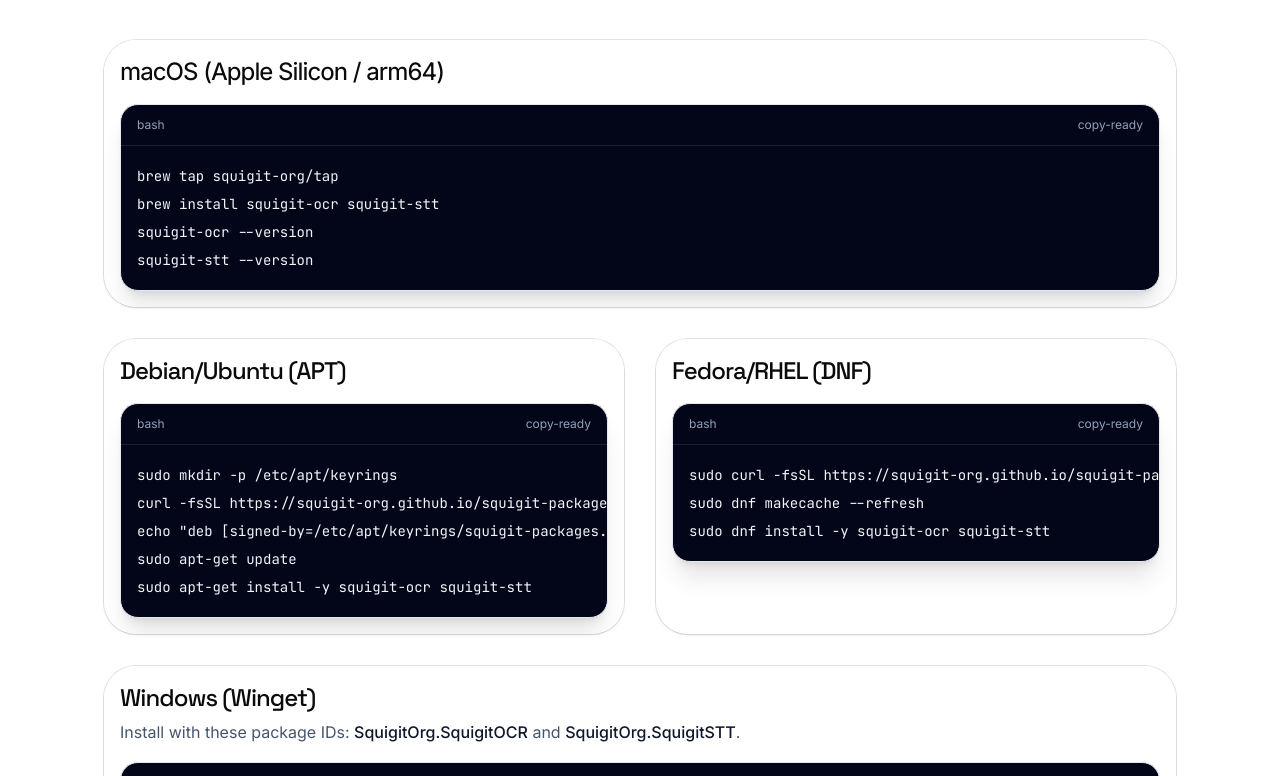
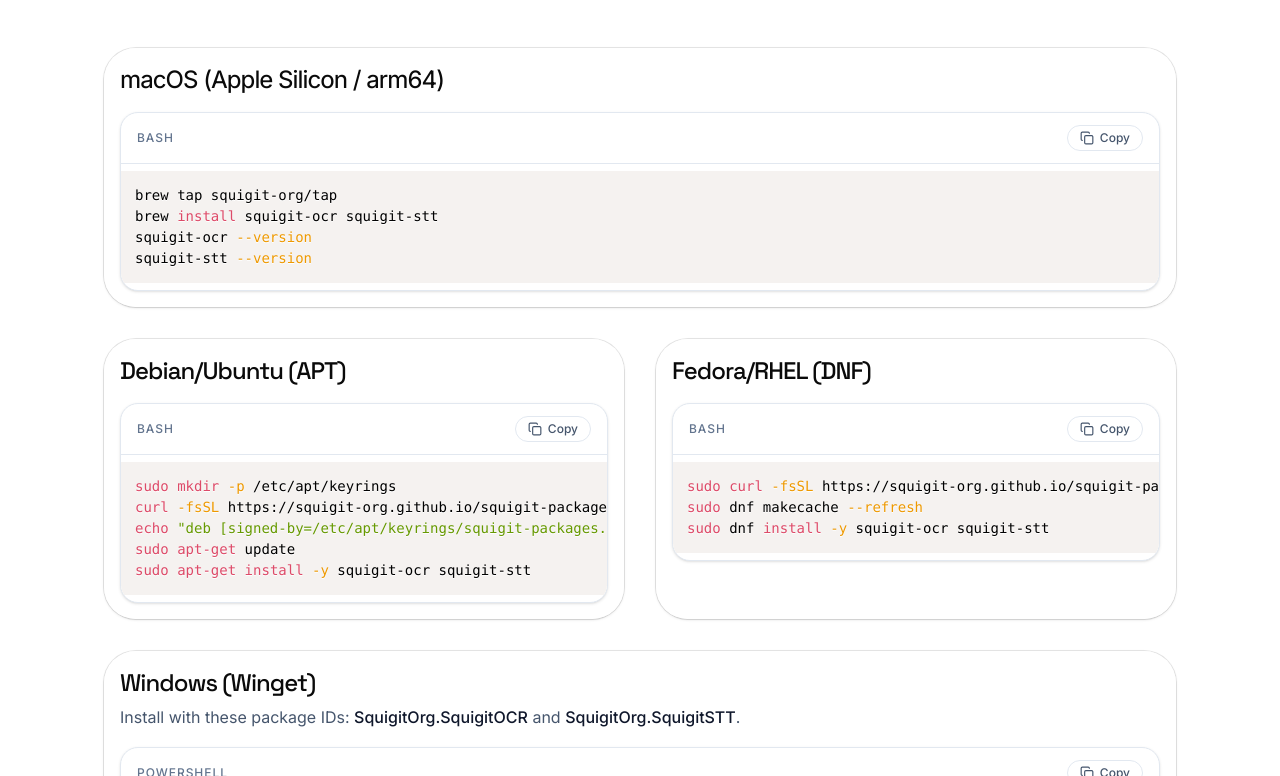
Before and after one commit to squigit-org/squigit-org.github.io, a React (Vite) app: page / in a window 1280 px wide. Shown: the part 4964-5740 px from the top of the page. Built offline with nearby package versions, Linux system fonts and the light colour scheme.

Commit message:
feat(CodeBlock): integrate Prism.js for syntax highlighting and add copy-to-clipboard functionality feat(Download): enhance heading animation and add new CSS classes for styling style: update scrollbar styles for better visibility and aesthetics

```diff
--- a/package.json
+++ b/package.json
@@ -22,6 +22,7 @@
     "express": "^4.21.2",
     "lucide-react": "^0.546.0",
     "motion": "^12.23.24",
+    "prismjs": "^1.30.0",
     "react": "^19.0.0",
     "react-dom": "^19.0.0",
     "react-markdown": "^10.1.0",
@@ -35,6 +36,7 @@
   "devDependencies": {
     "@types/express": "^4.17.21",
     "@types/node": "^22.14.0",
+    "@types/prismjs": "^1.26.6",
     "autoprefixer": "^10.4.21",
     "tailwindcss": "^4.1.14",
     "tsx": "^4.21.0",
--- a/src/components/ui/CodeBlock.tsx
+++ b/src/components/ui/CodeBlock.tsx
@@ -1,12 +1,129 @@
-export function CodeBlock({ lines, language }: { lines: string[]; language: string }) {
+import { useEffect, useMemo, useRef, useState } from "react";
+import { CheckIcon, CopyIcon } from "lucide-react";
+import Prism from "prismjs";
+import "prismjs/themes/prism.css";
+import "prismjs/components/prism-bash";
+import "prismjs/components/prism-powershell";
+import "prismjs/components/prism-javascript";
+import "prismjs/components/prism-typescript";
+import "prismjs/components/prism-json";
+import "prismjs/components/prism-python";
+
+const PRISM_LANGUAGE_BY_ALIAS: Record<string, string> = {
+  bash: "bash",
+  sh: "bash",
+  shell: "bash",
+  shellscript: "bash",
+  zsh: "bash",
+  powershell: "powershell",
+  ps: "powershell",
+  ps1: "powershell",
+  pwsh: "powershell",
+  javascript: "javascript",
+  js: "javascript",
+  typescript: "typescript",
+  ts: "typescript",
+  json: "json",
+  python: "python",
+  py: "python",
+};
+
+function resolvePrismLanguage(language: string) {
+  return PRISM_LANGUAGE_BY_ALIAS[language.trim().toLowerCase()] ?? "bash";
+}
+
+async function copyToClipboard(text: string) {
+  if (
+    typeof navigator !== "undefined" &&
+    navigator.clipboard &&
+    typeof window !== "undefined" &&
+    window.isSecureContext
+  ) {
+    await navigator.clipboard.writeText(text);
+    return;
+  }
+
+  if (typeof document === "undefined") {
+    throw new Error("Clipboard unavailable");
+  }
+
+  const textArea = document.createElement("textarea");
+  textArea.value = text;
+  textArea.style.position = "fixed";
+  textArea.style.opacity = "0";
+  textArea.style.left = "-9999px";
+  document.body.appendChild(textArea);
+  textArea.focus();
+  textArea.select();
+  document.execCommand("copy");
+  textArea.remove();
+}
+
+export function CodeBlock({
+  lines,
+  language,
+}: {
+  lines: string[];
+  language: string;
+}) {
+  const [copied, setCopied] = useState(false);
+  const codeRef = useRef<HTMLElement | null>(null);
+  const source = useMemo(() => lines.join("\n"), [lines]);
+  const prismLanguage = useMemo(() => resolvePrismLanguage(language), [language]);
+  const languageLabel = language.trim().toLowerCase();
+
+  useEffect(() => {
+    if (!codeRef.current) {
+      return;
+    }
+    Prism.highlightElement(codeRef.current);
+  }, [prismLanguage, source]);
+
+  useEffect(() => {
+    if (!copied) {
+      return;
+    }
+    const timeoutId = window.setTimeout(() => {
+      setCopied(false);
+    }, 1500);
+    return () => {
+      window.clearTimeout(timeoutId);
+    };
+  }, [copied]);
+
+  const handleCopy = async () => {
+    try {
+      await copyToClipboard(source);
+      setCopied(true);
+    } catch {
+      setCopied(false);
+    }
+  };
+
   return (
-    <div className="overflow-hidden rounded-2xl border border-slate-200 bg-slate-950 shadow-xl">
-      <div className="flex items-center justify-between border-b border-white/10 px-4 py-3 text-xs text-slate-400">
-        <span>{language}</span>
-        <span>copy-ready</span>
+    <div className="overflow-hidden rounded-2xl border border-slate-200 bg-white shadow-sm">
+      <div className="flex items-center justify-between border-b border-slate-200 px-4 py-3 text-xs">
+        <span className="font-medium uppercase tracking-[0.08em] text-slate-500">
+          {languageLabel}
+        </span>
+        <button
+          type="button"
+          onClick={handleCopy}
+          className="inline-flex items-center gap-1.5 rounded-full border border-slate-200 bg-white px-3 py-1 font-medium text-slate-600 transition-colors hover:bg-slate-100 hover:text-slate-900"
+          aria-label="Copy code to clipboard"
+        >
+          {copied ? <CheckIcon className="h-3.5 w-3.5" /> : <CopyIcon className="h-3.5 w-3.5" />}
+          <span>{copied ? "Copied" : "Copy"}</span>
+        </button>
       </div>
-      <pre className="overflow-x-auto p-4 text-sm leading-7 text-slate-100">
-        <code>{lines.join("\n")}</code>
+
+      <pre className="code-scrollbar overflow-x-auto bg-slate-50 p-4">
+        <code
+          ref={codeRef}
+          className={`language-${prismLanguage} block text-sm leading-7`}
+        >
+          {source}
+        </code>
       </pre>
     </div>
   );
--- a/src/features/Download.tsx
+++ b/src/features/Download.tsx
@@ -20,6 +20,9 @@
 const DOWNLOAD_HEADING_STAGGER = 0.07;
 const DOWNLOAD_HEADING_BASE_TEXT = "Download Squigit";
 const DOWNLOAD_HEADING_HANDOFF_PADDING_MS = 40;
+const DOWNLOAD_HEADING_LINE_GAP_CLASS = "gap-2";
+const DOWNLOAD_CURSOR_CLASS =
+  "[&>span:last-child>span:last-child]:inline-block [&>span:last-child>span:last-child]:h-[0.8em] [&>span:last-child>span:last-child]:align-middle";
 
 const VISITOR_PLATFORM_LABEL: Record<VisitorPlatform, string> = {
   macos: "macOS",
@@ -85,9 +88,9 @@
     "unknown",
   );
   const [showSecondLine, setShowSecondLine] = useState(false);
-  const [animationRunId, setAnimationRunId] = useState(0);
   const headingRef = useRef<HTMLHeadingElement | null>(null);
-  const headingInView = useInView(headingRef, { amount: 0.55 });
+  const hasTriggeredHeadingAnimationRef = useRef(false);
+  const headingInView = useInView(headingRef, { amount: 0.55, once: true });
   const headingSuffix = `for ${VISITOR_PLATFORM_LABEL[visitorPlatform]}`;
   const lineOneDurationMs =
     Math.max(getTextEffectFourStepCount(DOWNLOAD_HEADING_BASE_TEXT) - 1, 0) *
@@ -100,13 +103,11 @@
   }, []);
 
   useEffect(() => {
-    if (!headingInView) {
-      setShowSecondLine(false);
+    if (!headingInView || hasTriggeredHeadingAnimationRef.current) {
       return;
     }
 
-    setAnimationRunId((current) => current + 1);
-    setShowSecondLine(false);
+    hasTriggeredHeadingAnimationRef.current = true;
     const timeoutId = window.setTimeout(() => {
       setShowSecondLine(true);
     }, lineOneDurationMs);
@@ -114,7 +115,7 @@
     return () => {
       window.clearTimeout(timeoutId);
     };
-  }, [headingInView, headingSuffix, lineOneDurationMs]);
+  }, [headingInView, lineOneDurationMs]);
 
   return (
     <section id="download" className="relative py-24">
@@ -125,16 +126,20 @@
               ref={headingRef}
               className="relative text-4xl font-product-sans font-[450] tracking-[-0.05em] text-slate-950 md:text-5xl"
             >
-              <span aria-hidden className="invisible block">
+              <span
+                aria-hidden
+                className={`invisible flex flex-col ${DOWNLOAD_HEADING_LINE_GAP_CLASS}`}
+              >
                 <span className="block">{DOWNLOAD_HEADING_BASE_TEXT}</span>
                 <span className="block">{headingSuffix}</span>
               </span>
-              <span className="absolute inset-0 block">
+              <span
+                className={`absolute inset-0 flex flex-col ${DOWNLOAD_HEADING_LINE_GAP_CLASS}`}
+              >
                 <TextEffectFour
-                  key={`download-line-1-${animationRunId}`}
                   wrapperElement="span"
                   text={DOWNLOAD_HEADING_BASE_TEXT}
-                  animateOnce={false}
+                  animateOnce
                   elementVisibilityAmount={0.55}
                   staggerDuration={DOWNLOAD_HEADING_STAGGER}
                   cursorConfig={
@@ -142,18 +147,17 @@
                       ? { type: "hidden" }
                       : { marginLeft: "2px" }
                   }
-                  className="block whitespace-nowrap"
+                  className={`block whitespace-nowrap ${DOWNLOAD_CURSOR_CLASS}`}
                 />
                 {showSecondLine ? (
                   <TextEffectFour
-                    key={`download-line-2-${animationRunId}`}
                     wrapperElement="span"
                     text={`${headingSuffix} `}
-                    animateOnce={false}
+                    animateOnce
                     elementVisibilityAmount={0.55}
                     staggerDuration={DOWNLOAD_HEADING_STAGGER}
                     cursorConfig={{ marginLeft: "2px" }}
-                    className="block whitespace-nowrap"
+                    className={`block whitespace-nowrap ${DOWNLOAD_CURSOR_CLASS}`}
                   />
                 ) : (
                   <span aria-hidden className="block">
--- a/src/index.css
+++ b/src/index.css
@@ -86,6 +86,11 @@
     --sidebar-accent-foreground: oklch(0.205 0 0);
     --sidebar-border: oklch(0.922 0 0);
     --sidebar-ring: oklch(0.708 0 0);
+    --scrollbar-track: #f1f5f9;
+    --scrollbar-thumb: #94a3b8;
+    --scrollbar-thumb-hover: #64748b;
+    --scrollbar-size: 12px;
+    --code-scrollbar-size: 10px;
 }
 
 .dark {
@@ -120,6 +125,9 @@
     --sidebar-accent-foreground: oklch(0.985 0 0);
     --sidebar-border: oklch(1 0 0 / 10%);
     --sidebar-ring: oklch(0.556 0 0);
+    --scrollbar-track: #0f172a;
+    --scrollbar-thumb: #334155;
+    --scrollbar-thumb-hover: #475569;
 }
 
 @layer base {
@@ -139,3 +147,53 @@
     font-family: "Product Sans", "Google Sans", "Google Sans Text", "Geist Variable", "Inter", sans-serif;
   }
 }
+
+html {
+  scrollbar-width: thin;
+  scrollbar-color: var(--scrollbar-thumb) var(--scrollbar-track);
+}
+
+html::-webkit-scrollbar {
+  width: var(--scrollbar-size);
+  height: var(--scrollbar-size);
+}
+
+html::-webkit-scrollbar-track {
+  background: var(--scrollbar-track);
+}
+
+html::-webkit-scrollbar-thumb {
+  background: var(--scrollbar-thumb);
+  background: linear-gradient(180deg, var(--scrollbar-thumb), color-mix(in oklab, var(--scrollbar-thumb) 70%, black));
+  border: 2px solid var(--scrollbar-track);
+  border-radius: 999px;
+}
+
+html::-webkit-scrollbar-thumb:hover {
+  background: var(--scrollbar-thumb-hover);
+}
+
+.code-scrollbar {
+  scrollbar-width: thin;
+  scrollbar-color: var(--scrollbar-thumb) var(--scrollbar-track);
+}
+
+.code-scrollbar::-webkit-scrollbar {
+  width: var(--code-scrollbar-size);
+  height: var(--code-scrollbar-size);
+}
+
+.code-scrollbar::-webkit-scrollbar-track {
+  background: var(--scrollbar-track);
+  border-radius: 999px;
+}
+
+.code-scrollbar::-webkit-scrollbar-thumb {
+  background: var(--scrollbar-thumb);
+  border: 2px solid var(--scrollbar-track);
+  border-radius: 999px;
+}
+
+.code-scrollbar::-webkit-scrollbar-thumb:hover {
+  background: var(--scrollbar-thumb-hover);
+}
```
Also changed, not shown: 1 other file (tests, documents, lock files or other folders).
